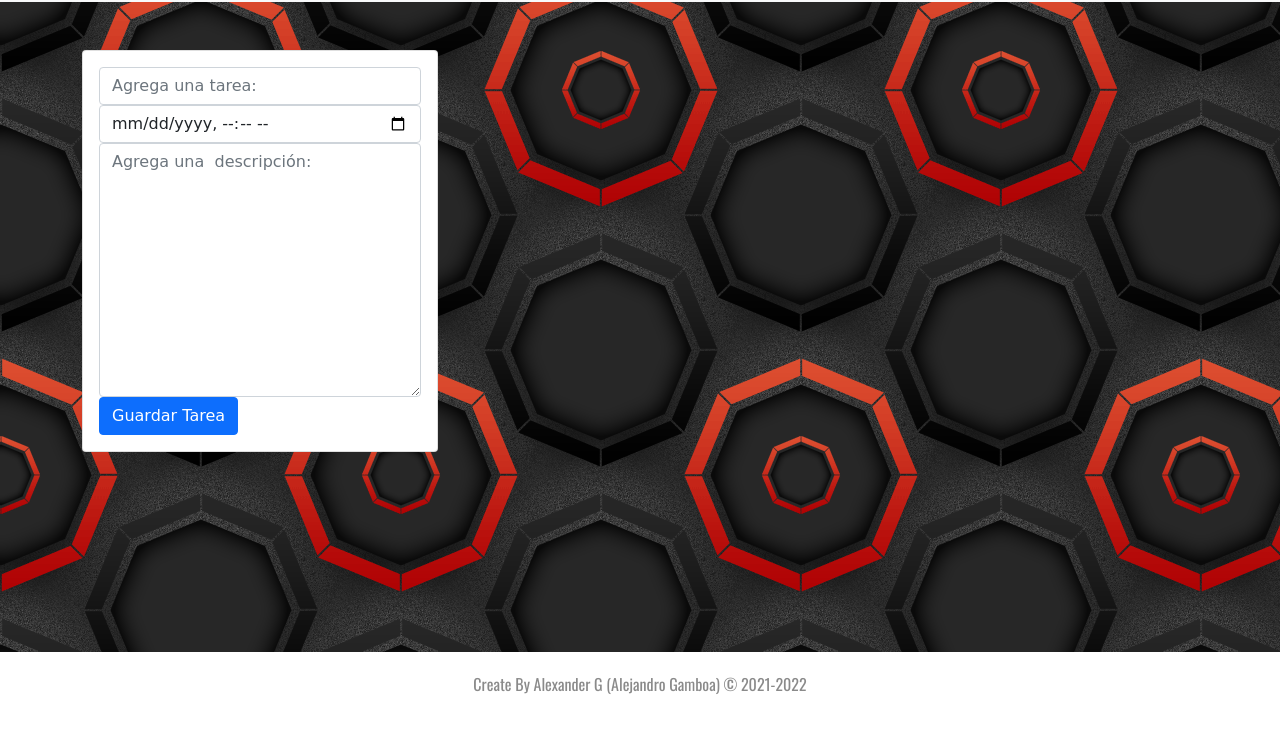
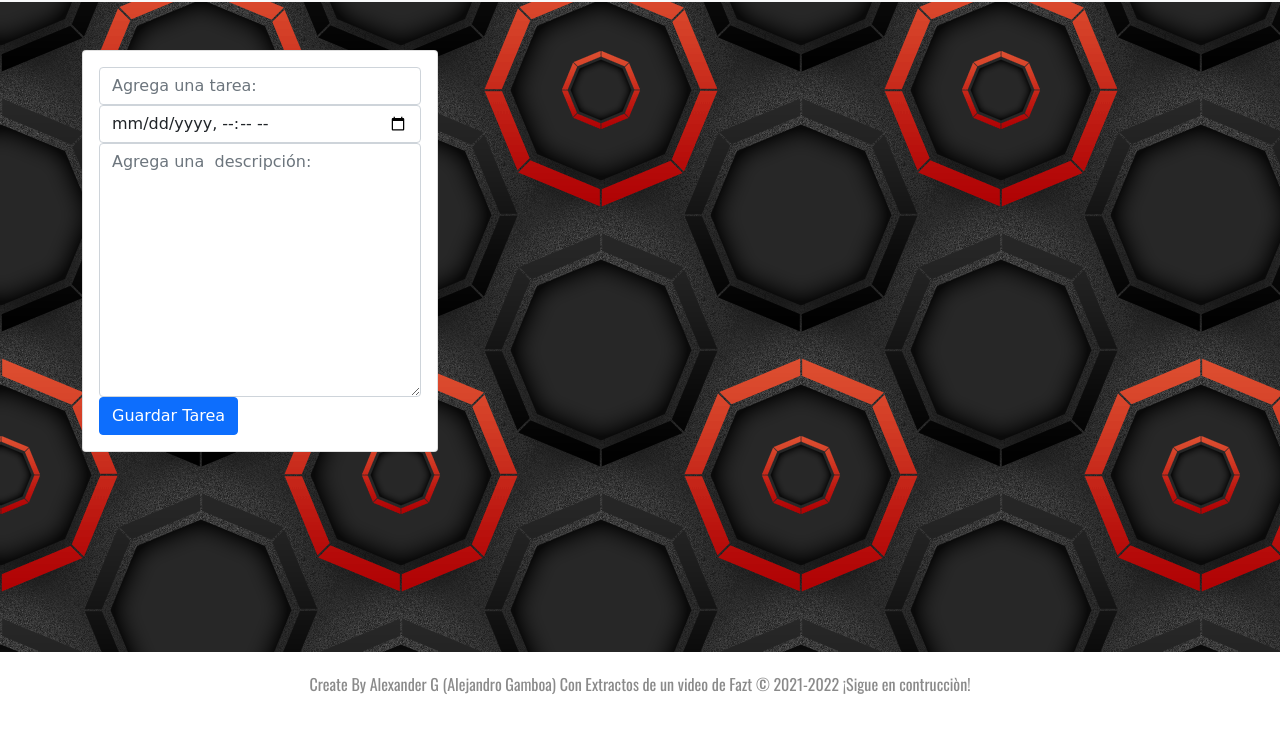
Before and after one commit to AlexanderPythonista/App-Task, a plain HTML site: page index.html in a window 1280 px wide. Shown: the part 54-786 px from the top of the page. Drawn offline with nearby package versions, Linux system fonts and the light colour scheme; a web font is replaced by a local one.

Commit message:
Update index.html

```diff
--- a/index.html
+++ b/index.html
@@ -74,7 +74,7 @@
 
 
 <div class=" footer" >
-      <p>Create By Alexander G (Alejandro Gamboa) &copy; 2021-2022 </p>
+      <p>Create By Alexander G (Alejandro Gamboa) Con Extractos de un video de <a class"spana" href: "https://www.faztweb.com/">Fazt</a>  &copy; 2021-2022 ¡Sigue en contrucciòn! </p>
 
 <script src="app.js"></script>
 </body>
```
